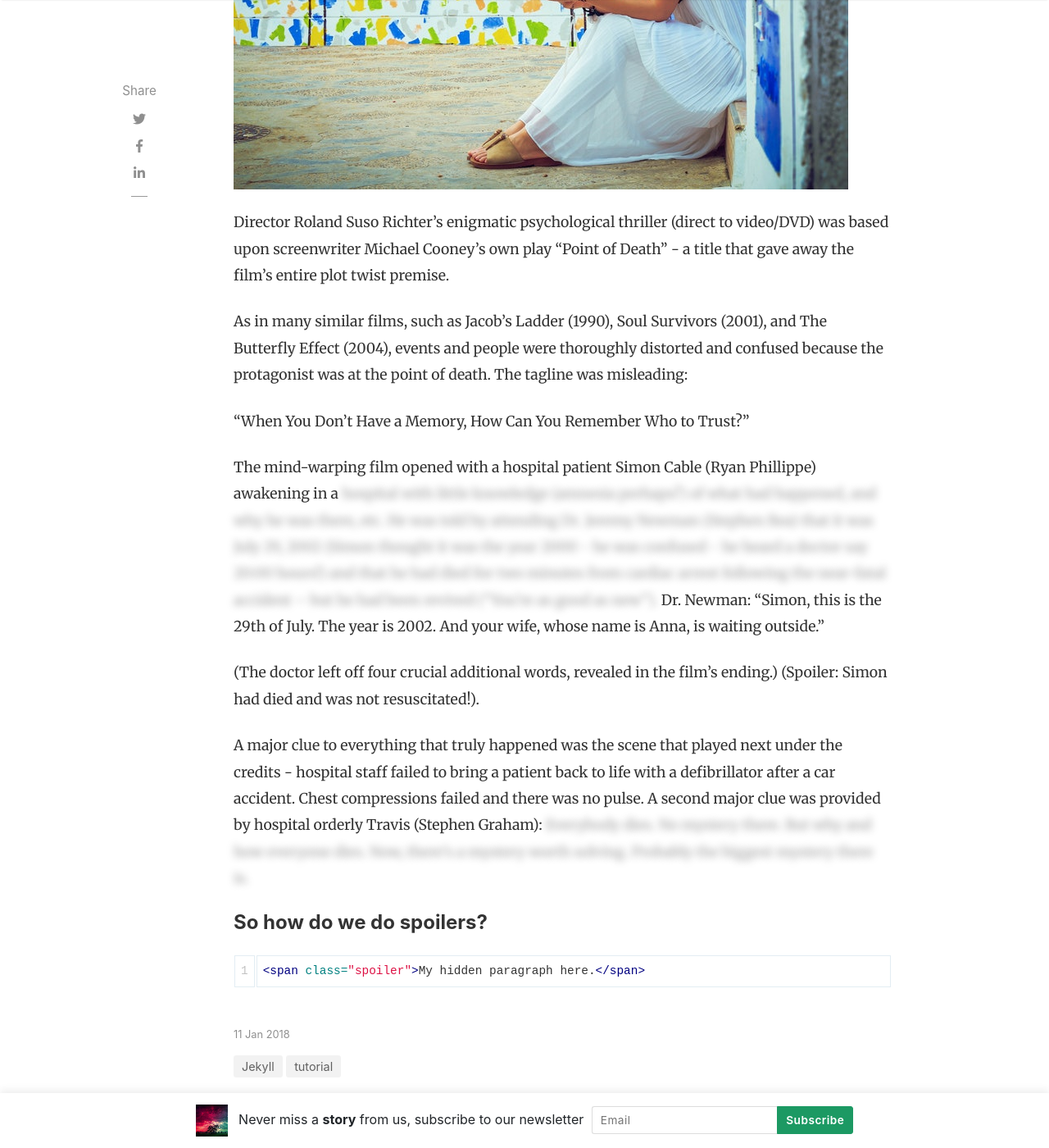
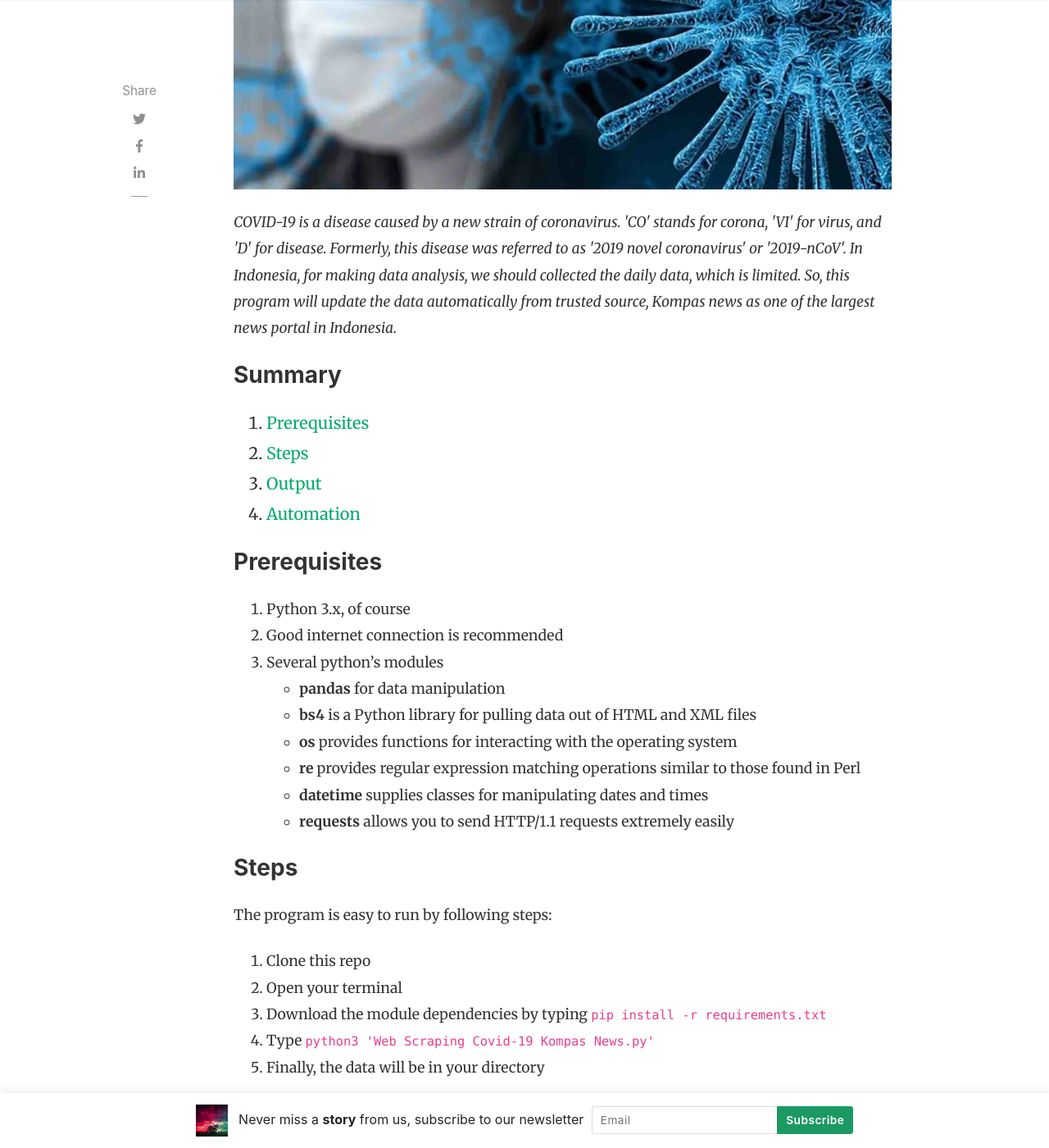
Before and after one commit to audhiaprilliant/audhiaprilliant.github.io, a Jekyll site: the page built from _posts/2018-01-11-quick-start-guide.md, in a window 1280 px wide and 1400 px high, scrolled down 693 px. Shown: the whole window at 82% size. Built offline with Jekyll 4.4.1, drawn with Linux system fonts in a browser that asks for light colours; nearby versions of some CDN libraries; comment, search, counter and statistics services are not loaded; some of the changed text lies outside the part shown.

Commit message:
new post 2020-06-08

````diff
--- a/_posts/2018-01-11-quick-start-guide.md
+++ b/_posts/2018-01-11-quick-start-guide.md
@@ -1,27 +1,55 @@
 ---
 layout: post
-title:  "Let's test spoilers"
+title:  "Automation System of Web Scraping for Covid-19 Data"
 author: audhi
-categories: [ Jekyll, tutorial ]
-image: assets/images/12.jpg
+categories: [ github, python, programming ]
+tags: [red, yellow]
+image: assets/images/1-0.jpg
 featured: true
 hidden: true
+beforetoc: "COVID-19 is a disease caused by a new strain of coronavirus. 'CO' stands for corona, 'VI' for virus, and 'D' for disease. Formerly, this disease was referred to as '2019 novel coronavirus' or '2019-nCoV'. In Indonesia, for making data analysis, we should collected the daily data, which is limited. So, this program will update the data automatically from trusted source, Kompas news as one of the largest news portal in Indonesia."
+toc: true
 ---
 
-Director Roland Suso Richter's enigmatic psychological thriller (direct to video/DVD) was based upon screenwriter Michael Cooney's own play "Point of Death" - a title that gave away the film's entire plot twist premise.
+### Prerequisites
+1. Python 3.x, of course
+2. Good internet connection is recommended
+3. Several python's modules
+   - **pandas** for data manipulation
+   - **bs4** is a Python library for pulling data out of HTML and XML files
+   - **os** provides functions for interacting with the operating system
+   - **re** provides regular expression matching operations similar to those found in Perl
+   - **datetime** supplies classes for manipulating dates and times
+   - **requests** allows you to send HTTP/1.1 requests extremely easily
 
-As in many similar films, such as Jacob's Ladder (1990), Soul Survivors (2001), and The Butterfly Effect (2004), events and people were thoroughly distorted and confused because the protagonist was at the point of death. The tagline was misleading:
 
-"When You Don't Have a Memory, How Can You Remember Who to Trust?"
+### Steps
+The program is easy to run by following steps:
+1. Clone this repo
+2. Open your terminal
+3. Download the module dependencies by typing `pip install -r requirements.txt`
+4. Type `python3 'Web Scraping Covid-19 Kompas News.py'`
+5. Finally, the data will be in your directory
 
-The mind-warping film opened with a hospital patient Simon Cable (Ryan Phillippe) awakening in a <span class="spoiler"> hospital with little knowledge (amnesia perhaps?) of what had happened, and why he was there, etc. He was told by attending Dr. Jeremy Newman (Stephen Rea) that it was July 29, 2002 (Simon thought it was the year 2000 - he was confused - he heard a doctor say 20:00 hours!) and that he had died for two minutes from cardiac arrest following the near-fatal accident -- but he had been revived ("You're as good as new").</span> Dr. Newman: "Simon, this is the 29th of July. The year is 2002. And your wife, whose name is Anna, is waiting outside."
 
-(The doctor left off four crucial additional words, revealed in the film's ending.) (Spoiler: Simon had died and was not resuscitated!).
+### Output
+Two possibilities that we have:
+1. Our program captures the up to date data. So the output must be like this one
+![walking]({{ site.baseurl }}/assets/images/1-1.png)
 
-A major clue to everything that truly happened was the scene that played next under the credits - hospital staff failed to bring a patient back to life with a defibrillator after a car accident. Chest compressions failed and there was no pulse. A second major clue was provided by hospital orderly Travis (Stephen Graham): <span class="spoiler">Everybody dies. No mystery there. But why and how everyone dies. Now, there's a mystery worth solving. Probably the biggest mystery there is.</span>
+2. Unluckily, our program is too early running
+![walking]({{ site.baseurl }}/assets/images/1-2.png)
 
-#### So how do we do spoilers?
 
-```html
-<span class="spoiler">My hidden paragraph here.</span>
-```
+### Automation
+We could also automate the program by using crobtab scheduler in Linux. Follow steps below to configure the crontab:
+1. Type `crontab -e` in your terminal to add a new crobjob
+2. Specify the scheduler. First, I suggest you to look at [**here**](https://crontab.guru/) for the detail of scheduler and also the examples
+3. Open new terminal and find a directory of our **Python3** by typing `whereis python3`. It must be saved in `/usr/bin/python3` directory
+4. Back to the first terminal and type `45 16 * * * cd /your path of web scraping script/ && /usr/bin/python3 'Web Scraping Covid-19 Kompas News.py' >> test.out`
+   If you feel a little bit confuse with above command, let me tell you what I know
+   - `45 16 * * *` is our schedule. The crontab uses our local time machine instead of UTC. So our program is going to be running at 16.45 everyday for every month
+   - `/your path of web scraping script/` must be the directory where you keep the python script. In my case, it is in **'home/covid19 data'**
+   - `/usr/bin/python3` is the directory of Python3 interpreter
+   - `>> test.out` implies that the file `test.out` would be created and as logs for the outputs
+5. Finally, save the crontab configuration
````
